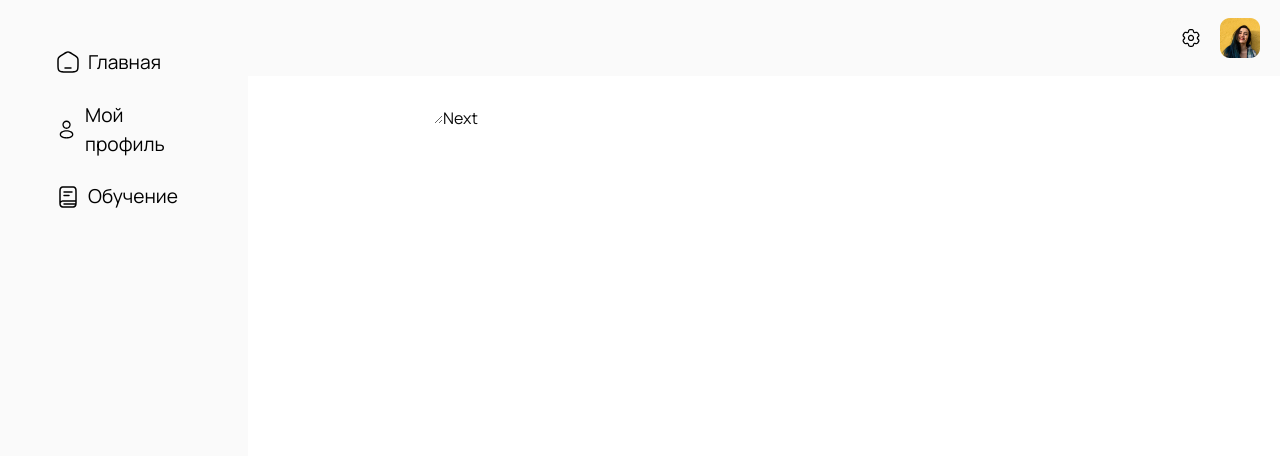
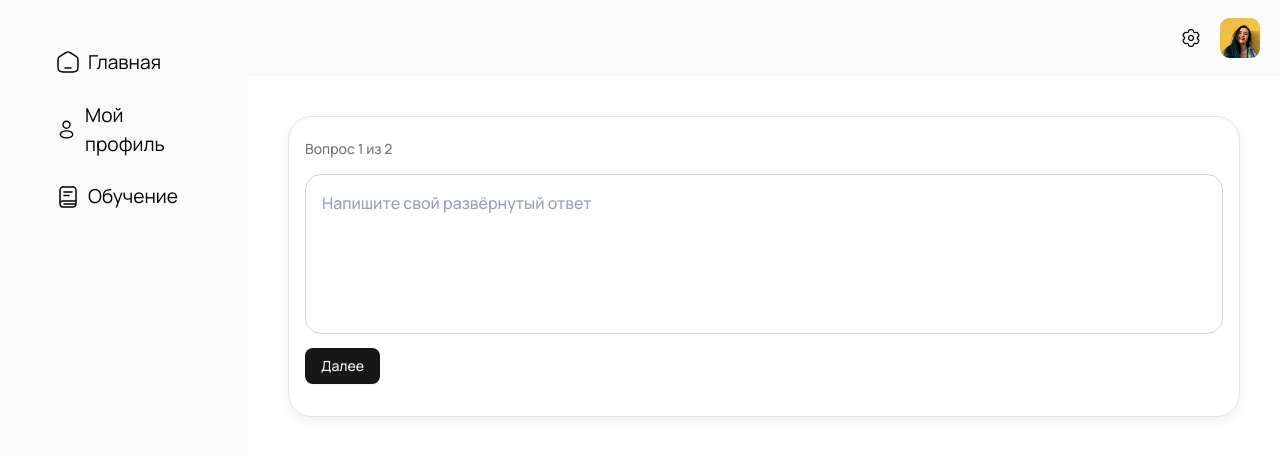
Before and after one commit to DimaGusakov/technicalInterviews, a React (Vite) app: page /profileNavigation/quetions in a window 1280 px wide. Shown: the top 456 px of the page. Built offline with nearby package versions, Linux system fonts and the light colour scheme; no server answers.

Commit message:
готовая страница с вопросами

```diff
--- a/src/App/App.scss
+++ b/src/App/App.scss
@@ -13,3 +13,7 @@
     max-width: clamp(21.5rem, 1.426rem + 89.216vw, 44.25rem); // 708px->344px(768px -> 360px)
   }
 }
+
+.scrollbar-hide::-webkit-scrollbar {
+  display: none;
+}
--- a/src/pages/TestBlock/TestBlock.jsx
+++ b/src/pages/TestBlock/TestBlock.jsx
@@ -1,11 +1,12 @@
 import React from 'react'
 import { useState, useEffect, useRef } from "react";
 import { generateQuetions, generateFeedback } from './AiGeneration/generator';
+import { Button } from '@/components/ui/button';
 
 export default function TestBlock(props) {
   const [quetions, setQuetions] = useState([]);  // array of q
   const [testUserInfo, setTestUserInfo] = useState({ // user data
-    numberOfQuetions: 1,
+    numberOfQuetions: 2,
     profession: "Фронтенд-разработчик",
     level: "Junior"
   })
@@ -32,10 +33,13 @@ export default function TestBlock(props) {
   const nextQuetion = async () => {
     try {
       const feedback = await generateFeedback(answer);
-      setResults(prev => prev.push(feedback));
+      setResults(prev => {
+        const updated = [...prev, feedback];
+        console.log(updated); // This will show the correct array
+        return updated;
+      });
 
       if (testUserInfo.numberOfQuetions - 1 !== currentQuetion) setCurrentQuetion(prev =>  prev + 1);
-      else console.log(results);
 
     } catch (error) {
       console.error(error)
@@ -44,11 +48,19 @@ export default function TestBlock(props) {
   }
 
   return (
-    <div className='wr-test'>
+    <div className='p-[16px] m-10 bg-[var(--color-card)] border border-[var(--color-border)] rounded-3xl shadow-[0px_4px_10px_0px_rgba(106,99,118,0.1)]'>
         <div>
-            <h1>{quetions[currentQuetion]}</h1>
-            <textarea name="answer" id="answer" value={answer} onChange={(e) => setAnswer(e.target.value)}></textarea>
-            <button onClick={nextQuetion}>Next</button>
+            <p className='my-2 text-[#757575] text-sm font-medium leading-[120%]'>Вопрос {currentQuetion + 1} из {testUserInfo.numberOfQuetions}</p>
+            <h1 className='text-black font-manrope text-[18px] font-semibold leading-[120%]'>{quetions[currentQuetion]}</h1>
+        </div>
+        <div className='my-4'>
+            <textarea className='mb-2 w-full h-40 p-4 border border-gray-300 rounded-2xl bg-white text-gray-800 text-base font-medium focus:outline-none focus:ring-2 focus:ring-purple-400 resize-none overflow-auto scrollbar-hide placeholder-gray-400'
+                      name="answer"
+                      id="answer"
+                      value={answer}
+                      placeholder='Напишите свой развёрнутый ответ'
+                      onChange={(e) => setAnswer(e.target.value)}></textarea>
+            <Button onClick={nextQuetion}>{testUserInfo.numberOfQuetions - 1 !== currentQuetion ? "Далее" : "Завершить"}</Button>
         </div>
     </div>
   )
```
